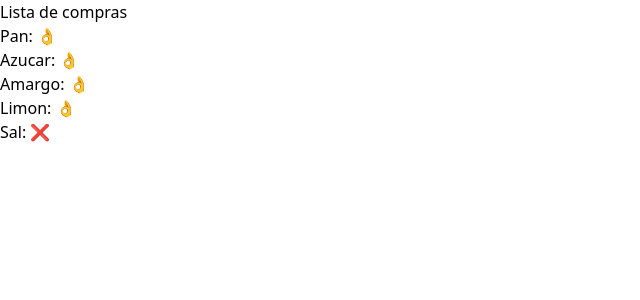
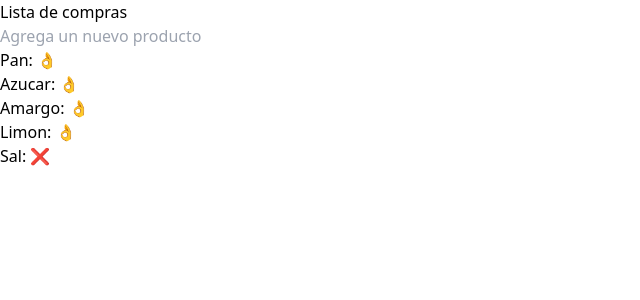
Before and after one commit to Jiwemoyo/LearnReact, a React (Vite) app: page / in a window 1280 px wide. Shown: the top 300 px of the page, without its empty margins (0-640 px from the left). Built offline with nearby package versions, Linux system fonts and the light colour scheme.

Commit message:
Formulario onemont

```diff
--- a/src/ListadoCompras.jsx
+++ b/src/ListadoCompras.jsx
@@ -1,26 +1,35 @@
-import React from "react";
-import { useState } from "react";
+import React, { useState } from "react";
+import AgregarProducto from "./components/AgregarProducto";
 
-const Producto = ({nombre,comprado}) => {
-  return <li className=" font-bold text-3xl py-5">{nombre}: {comprado?'👌':'❌'}</li>;
+const Producto = ({ nombre, comprado }) => {
+  return <li className="font-bold text-3xl py-5">{nombre}: {comprado ? '👌' : '❌'}</li>;
 };
 
 const ListadoCompras = () => {
-  let arregloTienda =[
-    {nombre:'Pan',comprado:true},
-    {nombre:'Azucar',comprado:true},
-    {nombre:'Amargo',comprado:true},
-    {nombre:'Limon',comprado:true},
-    {nombre:'Sal',comprado:false}
-  ]
+  let arregloTienda = [
+    { nombre: 'Pan', comprado: true },
+    { nombre: 'Azucar', comprado: true },
+    { nombre: 'Amargo', comprado: true },
+    { nombre: 'Limon', comprado: true },
+    { nombre: 'Sal', comprado: false }
+  ];
 
-  const [arregloT, setarregloT] = useState(arregloTienda)
+  const [arregloT, setarregloT] = useState(arregloTienda);
+
+  const agregarProducto = () => {
+    setarregloT([...arregloT, { nombre: 'Nuevo Producto', comprado: false }]);
+  };
 
   return (
     <>
-      <h1 className=" text-4xl font-bold text-red-400">Lista de compras</h1>
+      <h1 className="text-4xl font-bold text-red-400">Lista de compras</h1>
+
+      <AgregarProducto/>
+
       <ol>
-        {arregloT.map(product => <Producto key={product.nombre} nombre={product.nombre} comprado={product.comprado}></Producto>)}
+        {arregloT.map(product => (
+          <Producto key={product.nombre} nombre={product.nombre} comprado={product.comprado} />
+        ))}
       </ol>
     </>
   );
--- /dev/null
+++ b/src/components/AgregarProducto.jsx
@@ -0,0 +1,29 @@
+import React from "react";
+import { useState } from "react";
+
+const AgregarProducto = () => {
+  const [input, setInput] = useState("");
+
+  const onInputChange = (event) => {
+    setInput(event.target.value);
+  };
+
+  const onSubmit = (event) => {
+    event.preventDefault();  // Corregir aquí
+    console.log(input);
+  };
+
+  return (
+    <form action="" onSubmit={onSubmit}>
+      <input
+        type="text"
+        placeholder="Agrega un nuevo producto"
+        className="p-4 mt-3"
+        onInput={onInputChange}
+        value={input}
+      />
+    </form>
+  );
+};
+
+export default AgregarProducto;
```
